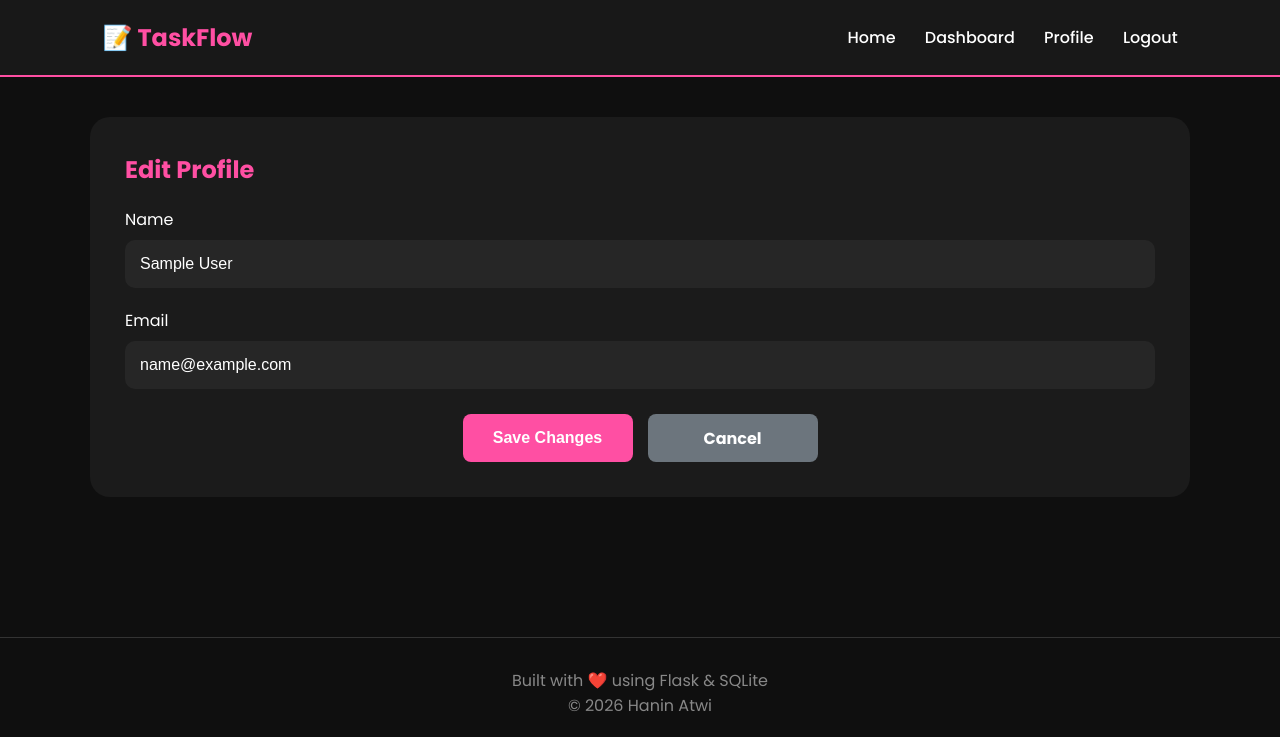
After one commit to haninatwi0/TaskFlow, a Flask app: page /edit-profile in a window 1280 px wide. The commit adds this page. Shown: the top 737 px of the page. Run offline with Flask 3, Linux system fonts and the light colour scheme; the visitor is signed in with stand-in values (Sample User, id 1); tables that the repository leaves empty hold one stand-in row (values such as "Sample post").

Commit message:
Add user profile editing

```diff
--- a/app.py
+++ b/app.py
@@ -426,6 +426,51 @@ def profile():
     )
 
 
+@app.route("/edit-profile", methods=["GET", "POST"])
+def edit_profile():
+
+    if "user_id" not in session:
+        flash("Please login first.", "error")
+        return redirect("/login")
+
+    user = User.query.get(session["user_id"])
+
+    if request.method == "POST":
+
+        name = request.form["name"].strip()
+        email = request.form["email"].strip()
+
+        if not name:
+            flash("Name cannot be empty.", "error")
+            return redirect("/edit-profile")
+
+        email_pattern = r"^[A-Za-z0-9._%+-]+@[A-Za-z0-9.-]+\.[A-Za-z]{2,}$"
+
+        if not re.match(email_pattern, email):
+            flash("Please enter a valid email address.", "error")
+            return redirect("/edit-profile")
+
+        existing_user = User.query.filter_by(email=email).first()
+
+        if existing_user and existing_user.id != user.id:
+            flash("This email is already registered.", "error")
+            return redirect("/edit-profile")
+
+        user.name = name
+        user.email = email
+
+        db.session.commit()
+
+        flash("Profile updated successfully!", "success")
+
+        return redirect("/profile")
+
+    return render_template(
+        "edit_profile.html",
+        user=user
+    )
+
+
 
 @app.route("/edit/<int:task_id>", methods=["GET", "POST"])
 def edit_task(task_id):
--- a/static/css/style.css
+++ b/static/css/style.css
@@ -224,6 +224,10 @@ textarea{
 
 }
 
+/* ==========================
+   GENERAL BUTTON
+========================== */
+
 button{
 
     background:#ff4fa3;
@@ -236,8 +240,6 @@ button{
 
     border-radius:10px;
 
-    margin-top:25px;
-
     cursor:pointer;
 
     font-size:16px;
@@ -245,6 +247,7 @@ button{
     transition:.3s;
 
 }
+
 
 button:hover{
 
@@ -1092,3 +1095,91 @@ padding:15px;
 }
 
 }
+
+
+
+/* ==========================
+   PROFILE FORM BUTTONS
+========================== */
+
+.form-buttons{
+
+    display:flex;
+
+    justify-content:center;
+
+    align-items:center;
+
+    gap:15px;
+
+    margin-top:25px;
+
+}
+
+
+.form-buttons button,
+.form-buttons a{
+
+    width:170px;
+
+    height:48px;
+
+    display:flex;
+
+    align-items:center;
+
+    justify-content:center;
+
+    box-sizing:border-box;
+
+    font-size:16px;
+
+    font-weight:bold;
+
+    border-radius:8px;
+
+}
+
+
+/* SAVE BUTTON */
+
+.form-buttons button{
+
+    background:#ff4fa3;
+
+    color:white;
+
+    border:none;
+
+    cursor:pointer;
+
+    margin-top:0;
+
+}
+
+
+.form-buttons button:hover{
+
+    background:#ff75b9;
+
+}
+
+
+/* CANCEL BUTTON */
+
+.cancel-btn{
+
+    background:#6c757d;
+
+    color:white;
+
+    text-decoration:none;
+
+}
+
+
+.cancel-btn:hover{
+
+    background:#5a6268;
+
+}
--- /dev/null
+++ b/templates/edit_profile.html
@@ -0,0 +1,51 @@
+{% extends "base.html" %}
+
+{% block title %}
+Edit Profile
+{% endblock %}
+
+{% block content %}
+
+<div class="task-form">
+
+    <h2>Edit Profile</h2>
+
+    <form method="POST">
+
+        <label>Name</label>
+
+        <input
+            type="text"
+            name="name"
+            value="{{ user.name }}"
+            required
+        >
+
+        <label>Email</label>
+
+        <input
+            type="email"
+            name="email"
+            value="{{ user.email }}"
+            required
+        >
+
+        <div class="form-buttons">
+
+            <button type="submit">
+                Save Changes
+            </button>
+
+            <a
+                href="/profile"
+                class="cancel-btn">
+                Cancel
+            </a>
+
+        </div>
+
+    </form>
+
+</div>
+
+{% endblock %}
```
Also changed, not shown: templates/profile.html (+34 -6 lines).
